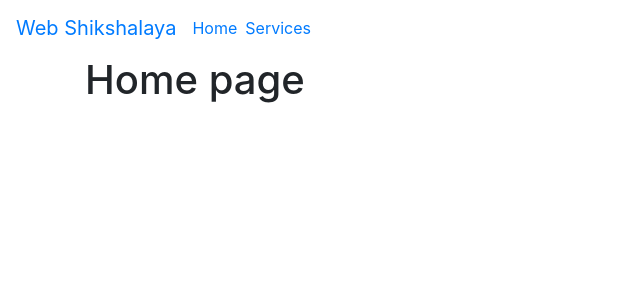
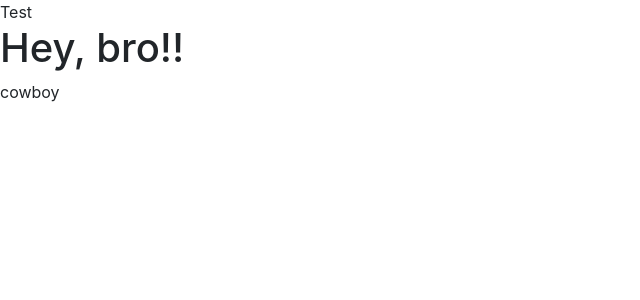
Before and after one commit to vimm0/vuejs-app, a Vue app in the folder app/: page / in a window 1280 px wide. Shown: the top 300 px of the page, without its empty margins (0-640 px from the left). Built offline with nearby package versions, Linux system fonts and the light colour scheme.

Commit message:
Vue files and Root Components

```diff
--- a/app/src/App.vue
+++ b/app/src/App.vue
@@ -1,12 +1,23 @@
 <template>
-  <div id="app">
+  <div>
   Test
+  <h1>{{ title }}</h1>
+  <p>{{greeting()}}</p>
   </div>
 </template>
 
 <script>
 export default {
-  name: 'app'
+data() {
+  return {
+  title: 'Hey, bro!!'
+  }
+},
+methods:{
+  greeting:function(){
+  return 'cowboy';
+  }
+}
 }
 </script>
 
--- a/app/src/main.js
+++ b/app/src/main.js
@@ -1,30 +1,37 @@
 // The Vue build version to load with the `import` command
 // (runtime-only or standalone) has been set in webpack.base.conf with an alias.
+
+
 import Vue from 'vue'
-//  import App from './App'
-import router from './router'
-Vue.config.productionTip = false
-/* eslint-disable no-new */
+ import App from './App'
+// import router from './router'
+// Vue.config.productionTip = false
+// /* eslint-disable no-new */
+// new Vue({
+//   router,
+//   template: `<div id="app">
+//   <nav class="navbar navbar-expand-md navbar-default bg-default">
+//   <a class="navbar-brand" href="#">Web Shikshalaya</a>
+//   <button class="navbar-toggler" type="button" data-toggle="collapse" data-target="#navbarsExampleDefault" aria-controls="navbarsExampleDefault" aria-expanded="false" aria-label="Toggle navigation">
+//     <span class="navbar-toggler-icon"></span>
+//   </button>
+//
+//   <div class="collapse navbar-collapse" id="navbarsExampleDefault">
+//     <ul class="navbar-nav mr-auto">
+//       <li>
+//       <router-link to="/">Home</router-link>
+//       </li>
+//       <li class="ml-2">
+//       <router-link to="/services">Services</router-link>
+//       </li>
+//   </div>
+//  </nav>
+// <router-view></router-view>
+// </div>`
+// //  components: { App }
+// }).$mount('#app')
+
 new Vue({
-  router,
-  template: `<div id="app">
-  <nav class="navbar navbar-expand-md navbar-default bg-default">
-  <a class="navbar-brand" href="#">Web Shikshalaya</a>
-  <button class="navbar-toggler" type="button" data-toggle="collapse" data-target="#navbarsExampleDefault" aria-controls="navbarsExampleDefault" aria-expanded="false" aria-label="Toggle navigation">
-    <span class="navbar-toggler-icon"></span>
-  </button>
-
-  <div class="collapse navbar-collapse" id="navbarsExampleDefault">
-    <ul class="navbar-nav mr-auto">
-      <li>
-      <router-link to="/">Home</router-link>
-      </li>
-      <li class="ml-2">
-      <router-link to="/services">Services</router-link>
-      </li>
-  </div>
- </nav>
-<router-view></router-view>
-</div>`
-//  components: { App }
-}).$mount('#app')
+  el:'#app',
+  render: h => h(App)
+})
--- a/app/src/router/index.js
+++ b/app/src/router/index.js
@@ -1,21 +1,21 @@
-import Vue from 'vue'
-import Router from 'vue-router'
-import webapp from '@/components/webapp'
-import services from '@/components/services'
-
-Vue.use(Router)
-
-export default new Router({
-  routes: [
-    {
-      path: '/',
-      name: 'webapp',
-      component: webapp
-    },
-    {
-      path: '/services',
-      name: 'services',
-      component: services
-    }
-  ]
-})
+// import Vue from 'vue'
+// import Router from 'vue-router'
+// import webapp from '@/components/webapp'
+// import services from '@/components/services'
+//
+// Vue.use(Router)
+//
+// export default new Router({
+//   routes: [
+//     {
+//       path: '/',
+//       name: 'webapp',
+//       component: webapp
+//     },
+//     {
+//       path: '/services',
+//       name: 'services',
+//       component: services
+//     }
+//   ]
+// })
```
